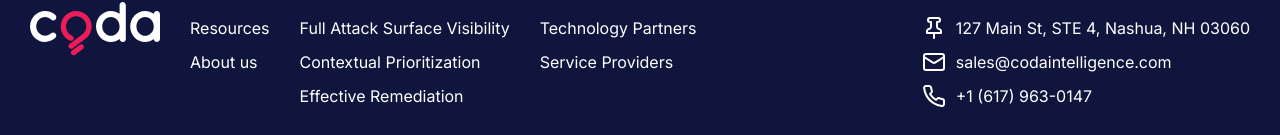
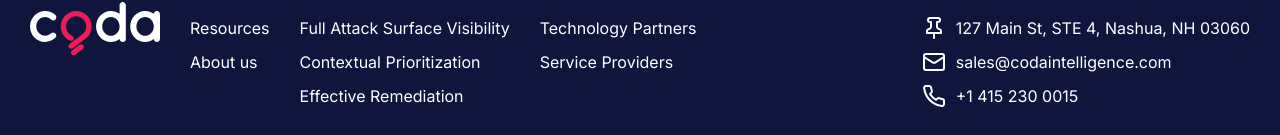
Before and after one commit to codaintelligenceUS/codaintelligence-website, a React (Vite) app: page /codaintelligence-website/ in a window 1280 px wide. Shown: the part 4248-4383 px from the top of the page. Built offline with nearby package versions, Linux system fonts and the light colour scheme.

Commit message:
task: Update footer content

```diff
--- a/src/atoms/RequestDemoForm/RequestDemoForm.tsx
+++ b/src/atoms/RequestDemoForm/RequestDemoForm.tsx
@@ -2,7 +2,13 @@ import { useEffect, useId, useMemo } from "react";
 import styles from "./RequestDemoForm.module.css";
 
 export type RequestDemoFormProps = {
-  formType?: "partner" | "demo" | "careers" | "freeTrial" | "getReport";
+  formType?:
+    | "partner"
+    | "demo"
+    | "careers"
+    | "freeTrial"
+    | "getReport"
+    | "contact";
 };
 export function RequestDemoForm(props: RequestDemoFormProps) {
   const rawId = useId();
@@ -17,6 +23,7 @@ export function RequestDemoForm(props: RequestDemoFormProps) {
         careers: "4a170863-17d6-45c6-b3bb-f1ebdef1d6f2",
         freeTrial: "6402bb1b-0b02-4dfc-8cdd-cf752eb7a5ed",
         getReport: "537c1abe-88d1-446c-875b-69f24f14838b",
+        contact: "75d6de71-f751-4f54-816c-6ae998caed6d",
       }),
       []
     );
@@ -44,6 +51,10 @@ export function RequestDemoForm(props: RequestDemoFormProps) {
       title: "Get a sample report",
       subtitle: "Fill in the form below",
     },
+    contact: {
+      title: "Contact us",
+      subtitle: "Fill in the form below",
+    },
   };
 
   useEffect(() => {
--- a/src/sections/Footer/Footer.tsx
+++ b/src/sections/Footer/Footer.tsx
@@ -4,8 +4,13 @@ import { Mail, Phone, Pin } from "lucide-react";
 import { Link } from "wouter";
 import styles from "./Footer.module.css";
 import { BookDemo } from "..";
+import { useState } from "react";
+import { Modal } from "@/atoms/Modal/Modal";
+import { RequestDemoForm } from "@/atoms/RequestDemoForm/RequestDemoForm";
 
 export function Footer() {
+  const [isContactFormOpen, setIsContactFormOpen] = useState(false);
+
   return (
     <>
       {" "}
@@ -53,24 +58,35 @@ export function Footer() {
             },
             {
               title: "sales@codaintelligence.com",
-              href: "mailto:sales@codaintelligence.com",
               icon: <Mail />,
+              onClick: () => setIsContactFormOpen(true),
             },
             {
-              title: "+1 (617) 963-0147",
+              title: "+1 415 230 0015",
               href: "callto:+1 (617) 963-0147",
               icon: <Phone />,
             },
           ]}
         />
       </section>
+      <Modal
+        isOpen={isContactFormOpen}
+        onDismiss={() => setIsContactFormOpen(false)}
+      >
+        <RequestDemoForm formType="contact" />
+      </Modal>
     </>
   );
 }
 
+type Link = ({ onClick: () => void } | { href: string }) & {
+  title: string;
+  icon?: JSX.Element;
+};
+
 type LinkGroupProps = {
   title: string;
-  links: { title: string; href: string; icon?: JSX.Element }[];
+  links: Link[];
 };
 
 function LinkGroup(props: LinkGroupProps) {
@@ -78,7 +94,10 @@ function LinkGroup(props: LinkGroupProps) {
     <div className={styles.linkGroup}>
       <h1>{props.title}</h1>
       {props.links.map((link) => (
-        <Link href={link.href}>
+        <Link
+          href={"href" in link ? link.href : "#"}
+          onClick={"onClick" in link ? link.onClick : undefined}
+        >
           {link.icon}
           {link.title}
         </Link>
```
